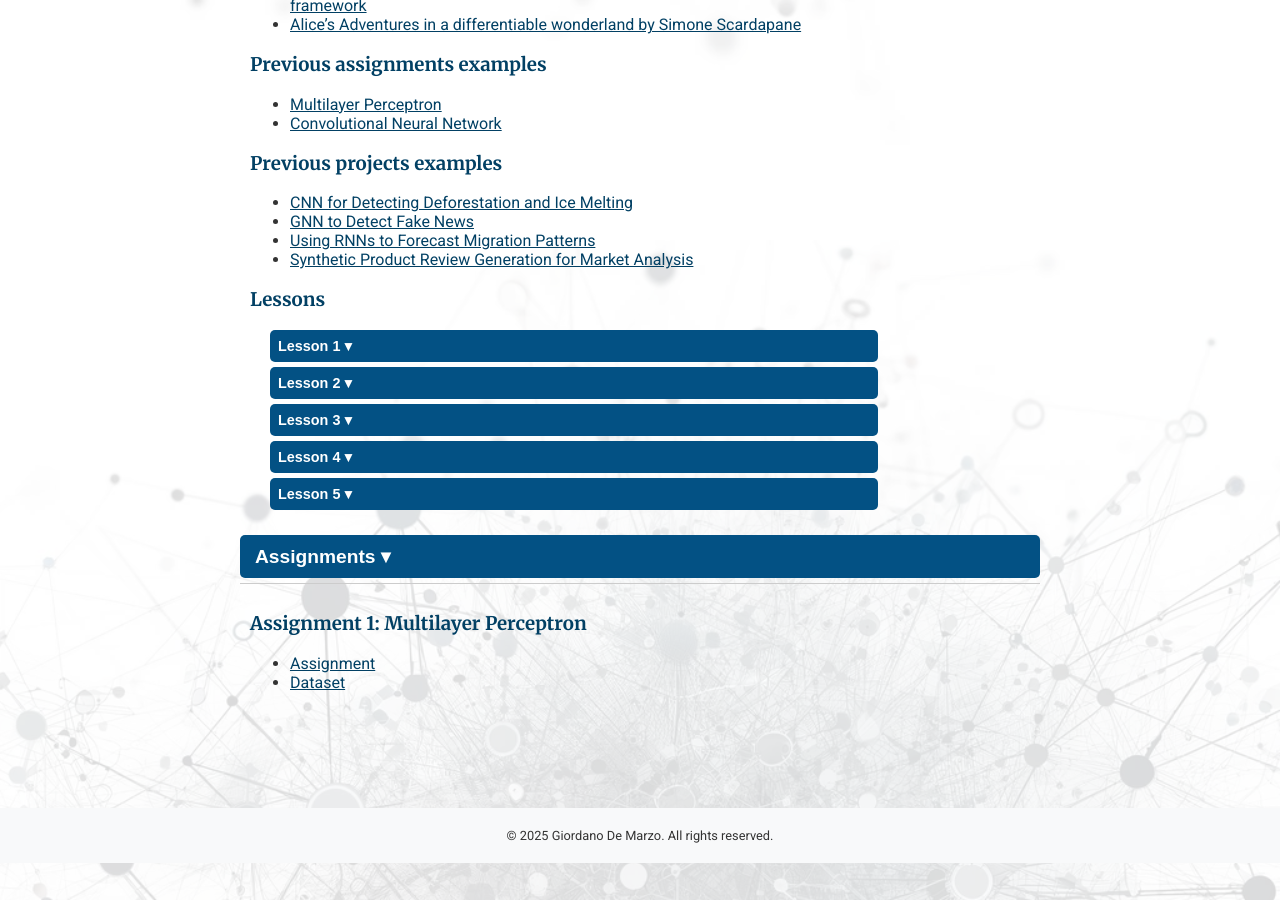
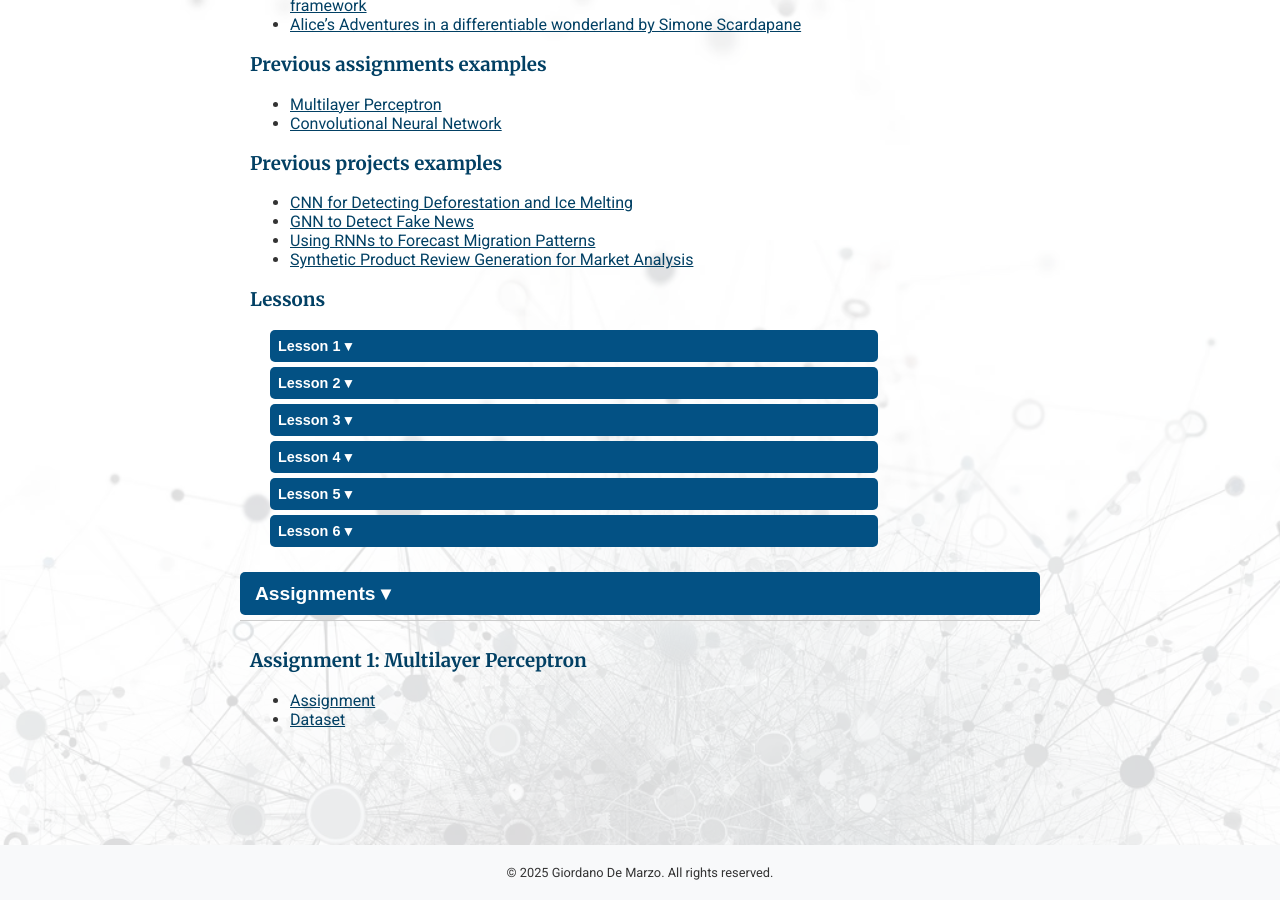
Before and after one commit to giordano-demarzo/giordano-demarzo.github.io, a Jekyll site: the page built from Deep_Learning_25.markdown, in a window 1280 px wide and 900 px high, scrolled down 2320 px. Built offline with Jekyll 4.4.1, drawn with Linux system fonts in a browser that asks for light colours.

Commit message:
Seminar 6

```diff
--- a/Deep_Learning_25.markdown
+++ b/Deep_Learning_25.markdown
@@ -221,6 +221,23 @@ applications to the Social Sciences. </p>
     			</ul>
            </div>
        </div>
+       <div class="nested-accordion">
+           <button class="nested-accordion-button">Lesson 6 &#9662;</button>
+           <div class="nested-accordion-content">
+               <h4>Readings and Slides</h4>
+                   	<ul>
+                   		<li><a href="/files/dlss25/slides/DLSS6.pdf">Slides: Graph Neural Networks</a></li>
+                   		<li><a href="https://github.com/udlbook/udlbook/releases/download/v5.0.1/UnderstandingDeepLearning_03_26_25_C.pdf">Most of the concepts covered in the slides can also be found on "Understanding Deep Learning" by S. J. D. Prince, Chapter 13.</a></li>
+                   		<li><a href="https://www.youtube.com/watch?v=eLcGehfjvgs&t=615s">Short video explaining GNNs very well.</a></li>
+                   		<li><a href="https://www.youtube.com/watch?v=zCEYiCxrL_0&t=2141s">Longer and more technical video.</a></li>
+    			</ul>
+    		<h4>Coding session</h4>
+    			<ul>
+                   		<li><a href="/files/dlss25/notebooks/Convolutional_Neural_Network.ipynb">Notebook: Convolutional Neural Network: Fashion Mnist</a></li>
+                   		<li><a href="/files/dlss25/notebooks/Convolutional_Neural_Network_Cifar10.ipynb">Notebook: Convolutional Neural Network: CIFAR-10</a></li>
+    			</ul>
+           </div>
+       </div>
    </div>
    <!-- Assignments -->
     <button class="accordion-button" onclick="toggleAccordion('material-section')">Assignments &#9662;</button>
```
Also changed, not shown: 1 other file.
